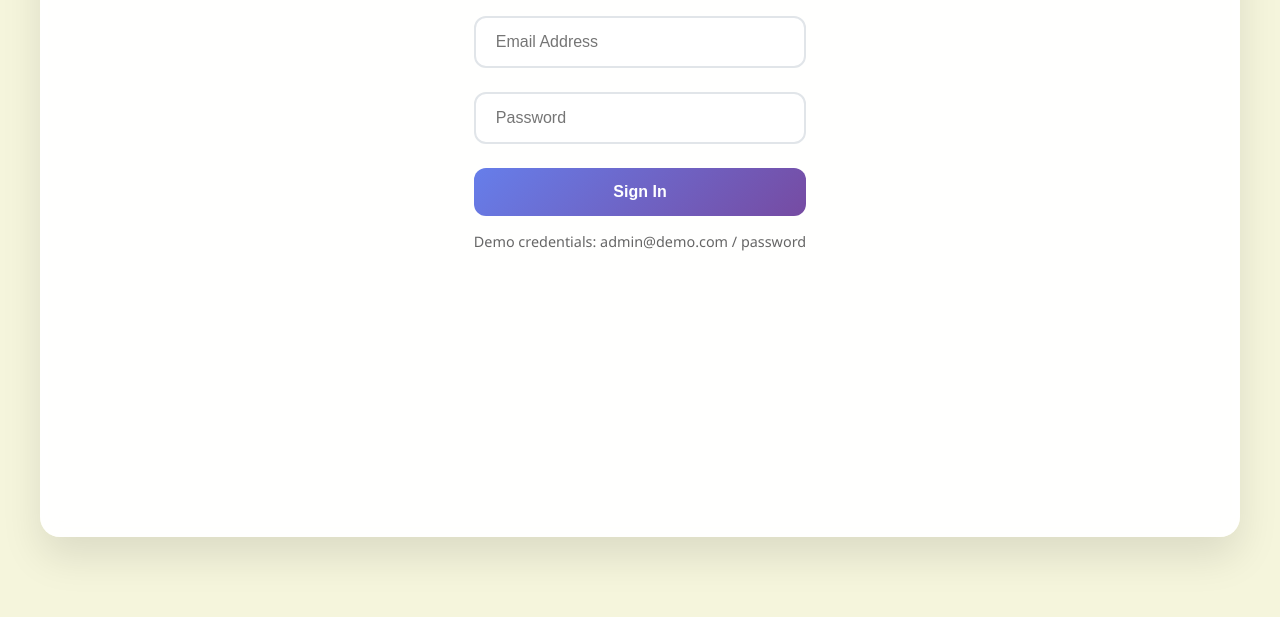
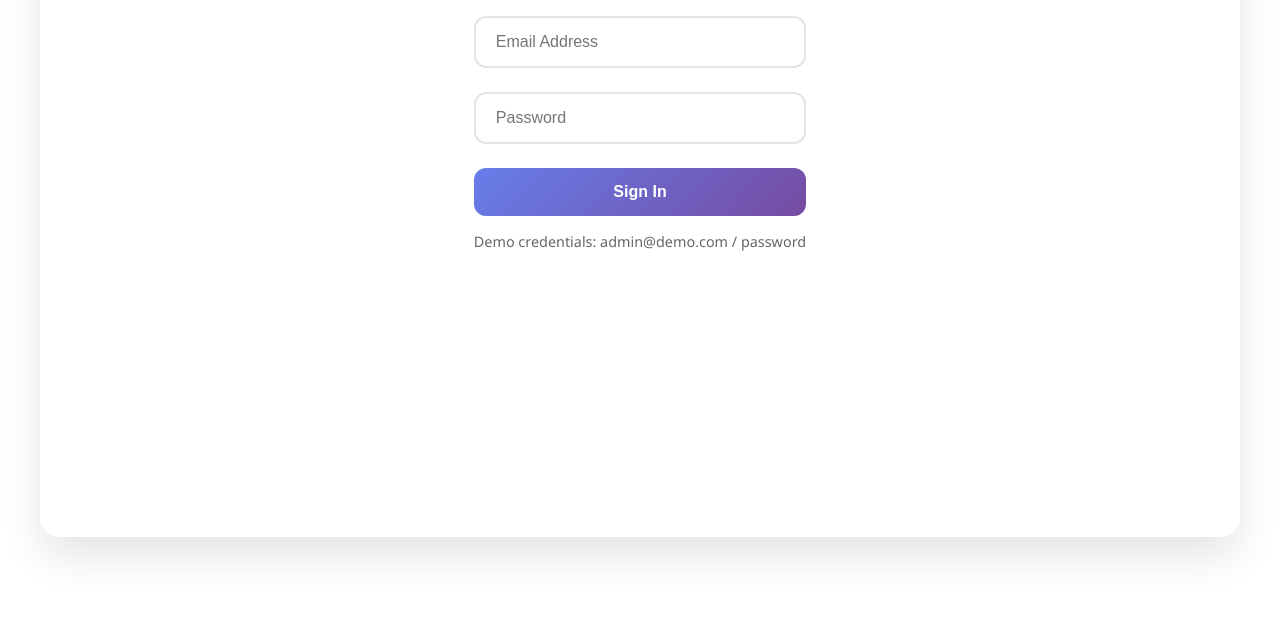
Before and after one commit to BL-A-N/sih_page, a website: page public/index.html in a window 1280 px wide. Shown: the part 183-800 px from the top of the page. Drawn offline with Linux system fonts and the light colour scheme.

Commit message:
color change2

```diff
--- a/public/index.html
+++ b/public/index.html
@@ -14,7 +14,7 @@
 
         body {
             font-family: 'Segoe UI', Tahoma, Geneva, Verdana, sans-serif;
-            background: beige;
+            background: caramel;
             min-height: 100vh;
             display: flex;
             align-items: center;
```
